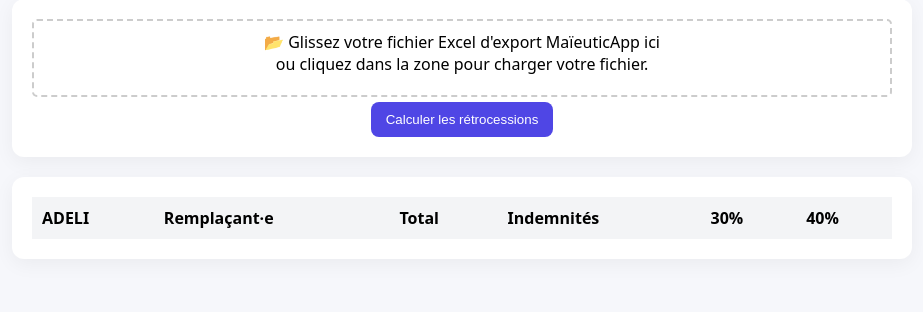
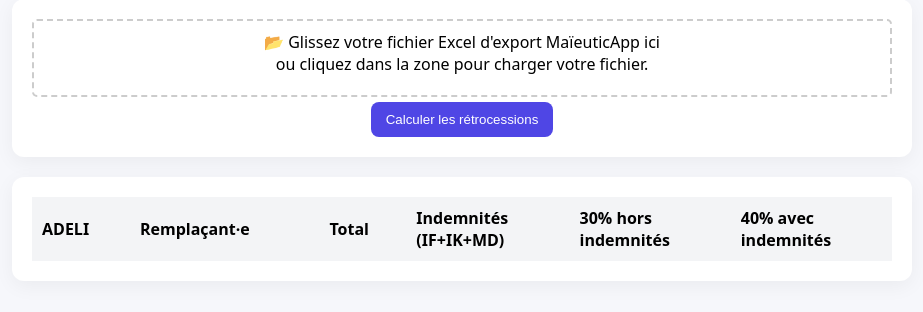
Before and after one commit to edaveau/MaieuticAnalyzer, a FastAPI app: page / in a window 1280 px wide. Shown: the part 199-511 px from the top of the page, without its empty margins (178-1101 px from the left). Run offline with FastAPI, Linux system fonts and the light colour scheme; lists and menus that the app fills with data are empty; parts of the project's set-up code (start-up, migrations or seed data) failed here and were passed over.

Commit message:
:lipstick: edit table headers

```diff
--- a/processing.py
+++ b/processing.py
@@ -143,6 +143,8 @@ def compute_retrocessions(df, ik_value=RETROCESSIONS_VARIABLES["IK"], if_value=R
 
         total_sans = total - deduction
 
+        total_moins_30pc = total_sans
+
         results[key]["total"] += total
         results[key]["total_sans_indemnites"] += total_sans
         results[key]["total_ik_if_md"] += deduction
--- a/templates/index.html
+++ b/templates/index.html
@@ -54,9 +54,9 @@ Cf. Article 14.2 de la NGAP."><sup>?</sup></span>
                     <th>ADELI</th>
                     <th>Remplaçant·e</th>
                     <th>Total</th>
-                    <th>Indemnités</th>
-                    <th>30%</th>
-                    <th>40%</th>
+                    <th>Indemnités<br/>(IF+IK+MD)</th>
+                    <th>30% hors<br/>indemnités</th>
+                    <th>40% avec<br/>indemnités</th>
                 </tr>
             </thead>
             <tbody></tbody>
```
